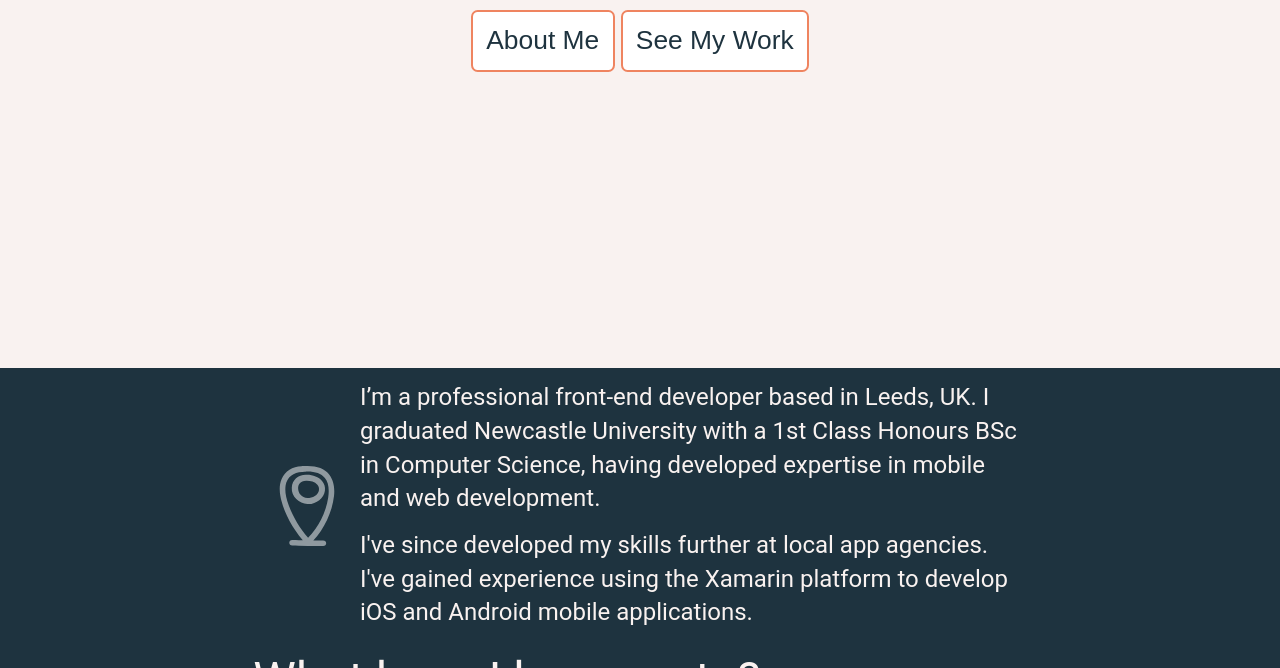
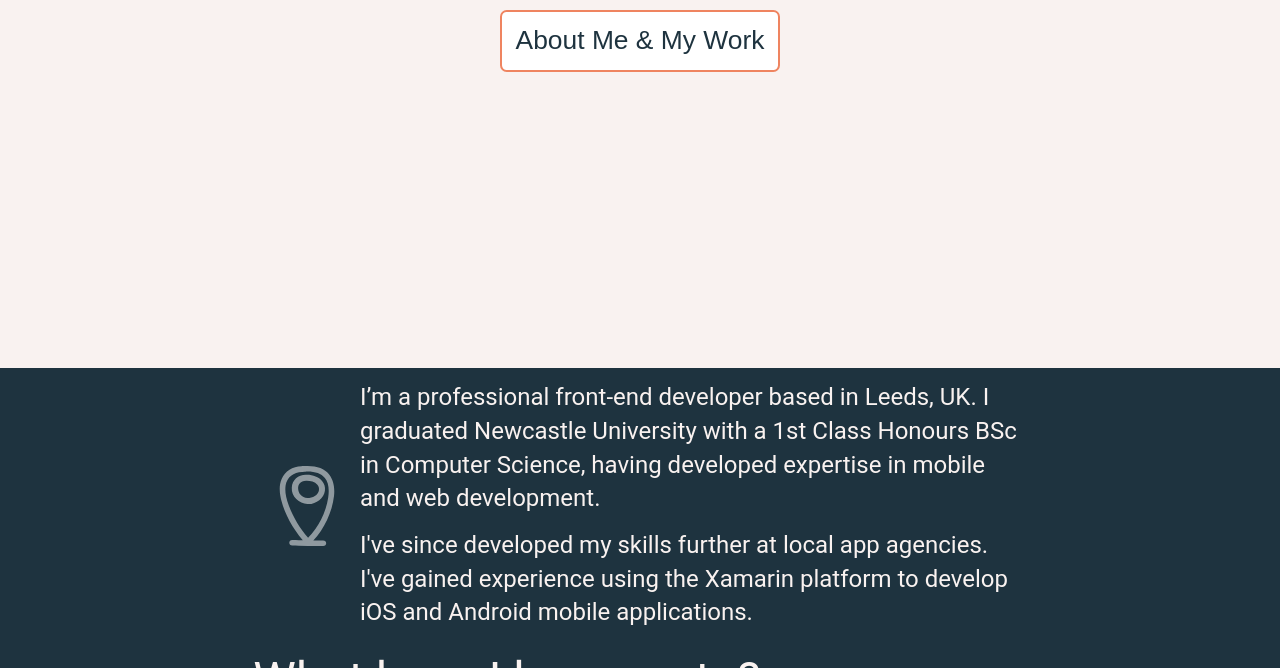
Before and after one commit to MattTennison/MattTennison.github.io, a plain HTML site: page index.html in a window 1280 px wide. Shown: the part 432-1100 px from the top of the page. Drawn offline with Linux system fonts and the light colour scheme.

Commit message:
Combine Buttons

```diff
--- a/index.html
+++ b/index.html
@@ -12,8 +12,7 @@
             <h1>Hi, I'm <span class="intro__header-highlight">Matt Tennison</span></h1>
             <p>Front-End Developer, Leeds, UK</p>
             <div class="buttons">
-                <button><a href="#about-me">About Me</a></button>
-                <button><a href="#portfolio">See My Work</a></button>
+                <button><a href="#about-me">About Me & My Work</a></button>
             </div>
         </div>
         <div class="content content--dark content--columns content--centered" id="about-me">
```
